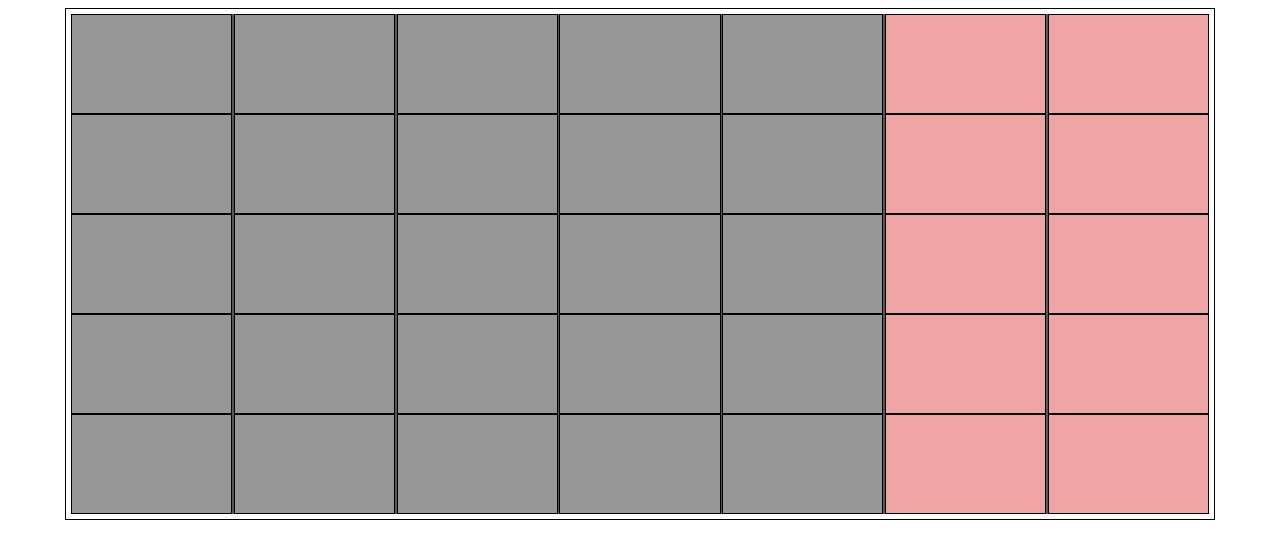
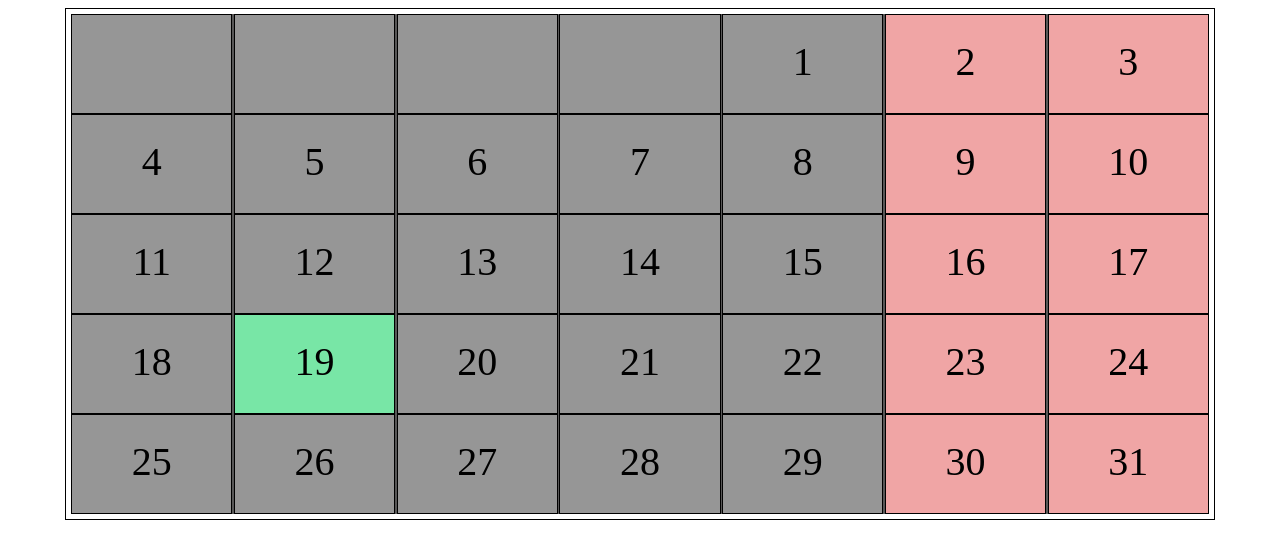
Before and after one commit to v1ptyoz/calendar, a plain HTML site: page index.html in a window 1280 px wide. Drawn offline with Linux system fonts and the light colour scheme.

Commit message:
style current day and addingClass via addClassforCurrnetDay

```diff
--- a/script.js
+++ b/script.js
@@ -114,11 +114,12 @@ function renderDays(month, year) {
   let day = 1;
 
   for (let i = 0; i < cols.length; i++) {
-    let currentDay = document.querySelector("current_day");
-    currentDay.classList.remove("current_day");
+    let currentDayElement = document.querySelector("current_day");
+    if (currentDayElement) {
+      currentDayElement.classList.remove("current_day");
+    }
     if (cols[i].classList.contains(`col-1${firstDayOfMonth}`)) {
       cols[i].textContent = day;
-      cols[i].classList.add("current_day");
       startCell = i;
     }
   }
@@ -127,6 +128,19 @@ function renderDays(month, year) {
     cols[++startCell].textContent = ++day;
   } while (day < daysInMonth);
 
+
+
+}
+
+function addClassforCurrentDay() {
+  let cols = document.querySelectorAll(".col");
+  for (let i = 0; i < cols.length; i++) {
+    if (cols[i].textContent == new Date().getDate()) {
+      cols[i].classList.add("current_day");
+      break;
+    }
+  }
 }
 
 renderDays();
+addClassforCurrentDay();
--- a/style.css
+++ b/style.css
@@ -30,3 +30,7 @@
 .col-56, .col-57 {
   background-color: rgb(240, 165, 165);
 }
+
+.current_day {
+  background-color: rgb(120, 230, 166);
+}
```
